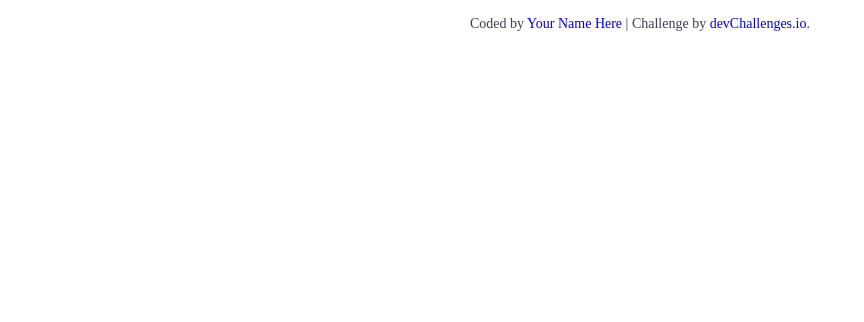
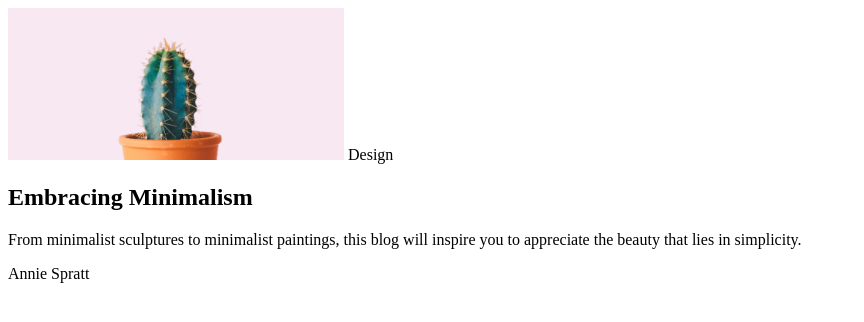
Before and after one commit to g-akca/dc-minimal-blog-card, a plain HTML site: page index.html in a window 1280 px wide. Shown: the whole page, without its empty margins (0-864 px from the left). Drawn offline with Linux system fonts and the light colour scheme.

Commit message:
Add initial HTML structure

```diff
--- a/index.html
+++ b/index.html
@@ -3,54 +3,28 @@
   <head>
     <meta charset="UTF-8" />
     <meta name="viewport" content="width=device-width, initial-scale=1.0" />
-
     <link
       rel="icon"
       href="resources/favicon.ico"
       type="image/x-icon"
       sizes="96x96"
     />
-
-    <title>devChallenges.io | Minimal Blog Card</title>
-
-    <!--You are welcome to delete these styles or modify them in your own stylesheet -->
-    <style>
-      * {
-        margin: 0;
-        padding: 0;
-        box-sizing: border-box;
-      }
-
-      body {
-        height: 100vh;
-      }
-
-      .author-info {
-        font-size: 14px;
-        text-align: center;
-        margin-top: 16px;
-        color: rgb(55, 65, 81);
-      }
-
-      .author-info a {
-        text-decoration: none;
-      }
-    </style>
+    <title>Minimal Blog Card</title>
   </head>
   <body>
-    <!-- Design
+    <main class="card">
+      <div class="card-main">
+        <img src="resources/Cactus.jpg" alt="Cactus on a purple background">
+        <span class="badge">Design</span>
 
-  Embracing Minimalism
-
-  From minimalist sculptures to minimalist paintings, this blog will inspire you to appreciate the beauty that lies in simplicity.
-
-  Annie Spratt -->
-
-    <div class="author-info">
-      Coded by <a href="#">Your Name Here</a> | Challenge by
-      <a href="https://www.devchallenges.io?ref=challenge" target="_blank"
-        >devChallenges.io</a
-      >.
-    </div>
+        <div class="card-details">
+          <h2>Embracing Minimalism</h2>
+          <p>From minimalist sculptures to minimalist paintings, this blog will inspire you to appreciate the beauty that lies in simplicity.</p>
+        </div>
+      </div>
+      <div id="card-author">
+        <p>Annie Spratt</p>
+      </div>
+    </main>
   </body>
 </html>
```
